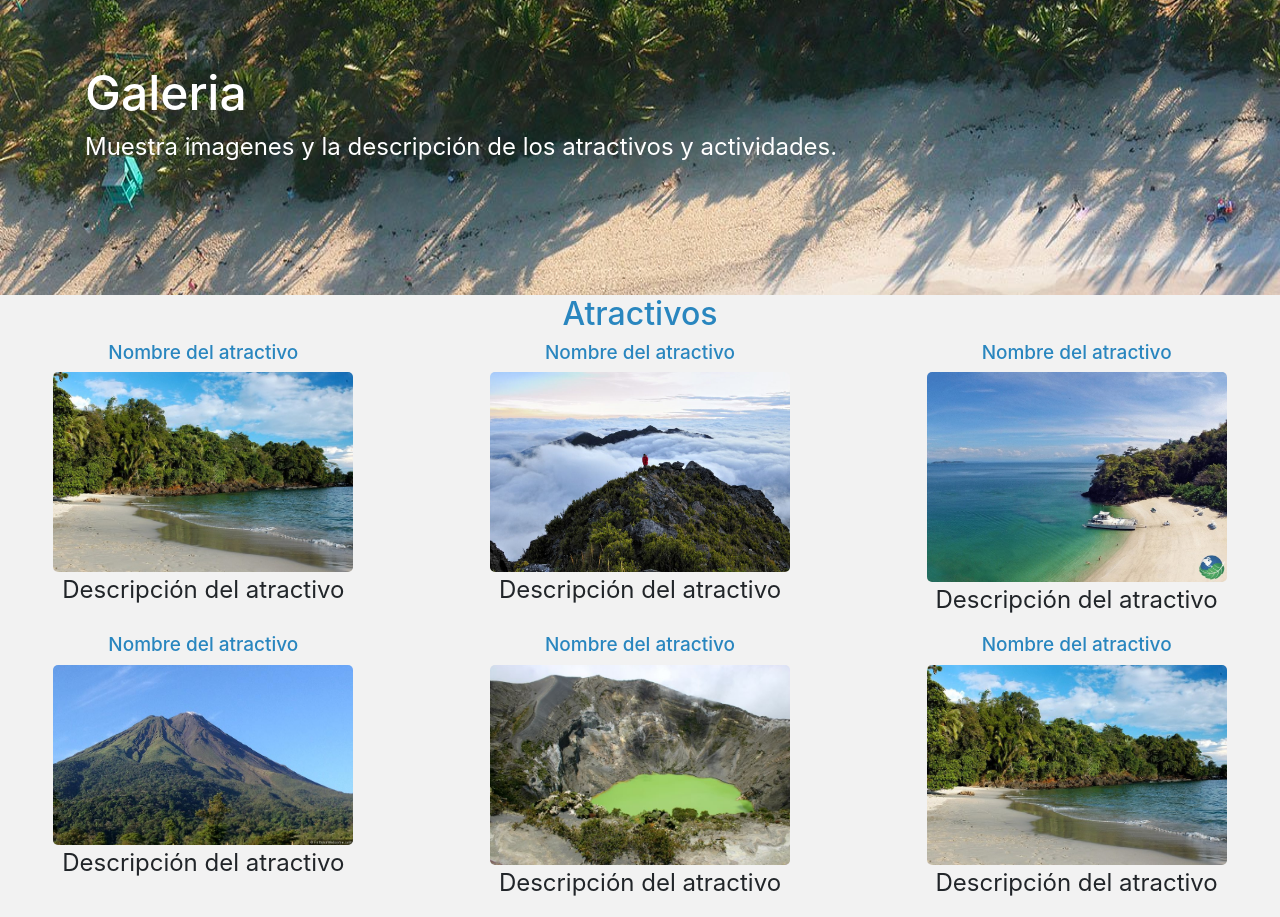
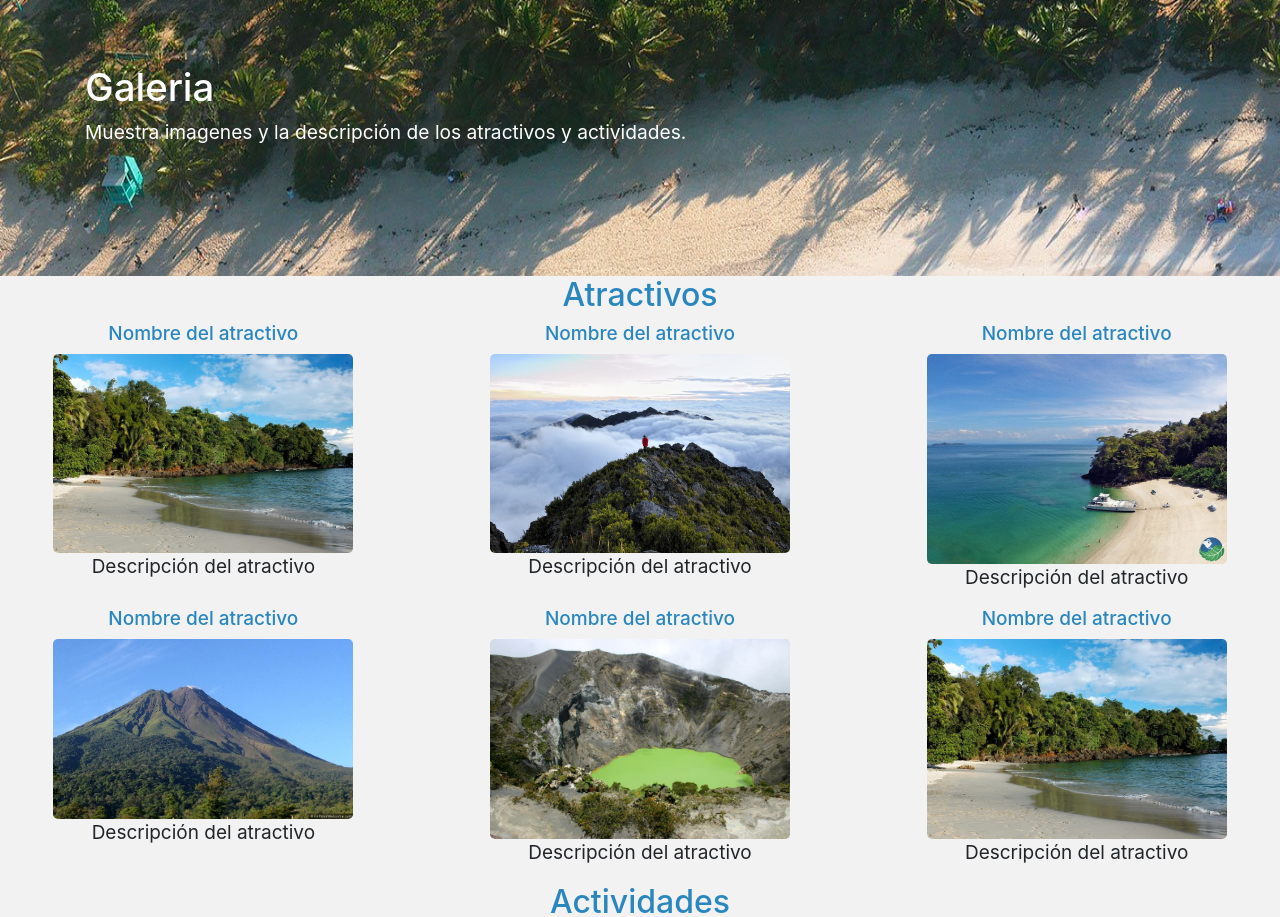
Before and after one commit to Stevendlavc/IF-7103_Recomendaciones, a PHP site: template view/galeriaView.php in a window 1280 px wide. Shown: the part 90-1007 px from the top of the page. Run offline with PHP 8.4, Linux system fonts and the light colour scheme; the template is opened without the code that fills it, so the values that code supplies are empty; some libraries are stand-ins or nearby versions; grey boxes are pictures that could not be loaded.

Commit message:
Cambios en el css

```diff
--- a/public/css/estilo.css
+++ b/public/css/estilo.css
@@ -23,7 +25,7 @@
         background-attachment: fixed;
         margin: 0;
         background-color: #f2f2f2;
-        font-size: 1.5em;
+        font-size: 1.2em;
     }
 
     /* Add a gray background color and some padding to the footer */
@@ -84,6 +87,14 @@
 
     }
 
+    .textMapa{
+       font-size: 19px;
+    }
+
+    .textGaleria{
+       font-size: 19px;
+    }
+
     h1{
         font-size: 2em !important;
     }
--- a/view/galeriaView.php
+++ b/view/galeriaView.php
@@ -16,70 +16,70 @@ require_once 'public/header.php';
         <div class="row rowGaleria">
             <div class="col-sm-4 text-center">
                 <h4 class="tituloMapa" href="index.php">Nombre del atractivo</h4>
-                <img src="public/css/img/manuelAntonio.jpg" onclick="onClick(this)" id="myImg" style="width: 300px;">
-                <p>Descripción del atractivo</p>
+                <img src="public/css/img/manuelAntonio.jpg" onclick="onClick(this)" class="myImg" id="myImg" alt="Responsive image">
+                <p class="textGaleria">Descripción del atractivo</p>
             </div>
             <div class="col-sm-4 text-center">
                 <h4 class="tituloMapa" href="index.php">Nombre del atractivo</h4>
-                <img src="public/css/img/chirripo.jpg" id="myImg"  onclick="onClick(this)" style="width: 300px;">
-                <p>Descripción del atractivo</p>
+                <img src="public/css/img/chirripo.jpg" id="myImg" class="myImg" onclick="onClick(this)" alt="Responsive image">
+                <p class="textGaleria">Descripción del atractivo</p>
             </div>
             <div class="col-sm-4 text-center">
                 <h4 class="tituloMapa" href="index.php">Nombre del atractivo</h4>
-                <img src="public/css/img/tortuga.jpg" id="myImg" onclick="onClick(this)"style="width: 300px;">
-                <p>Descripción del atractivo</p>
+                <img src="public/css/img/tortuga.jpg" id="myImg" class="myImg" onclick="onClick(this)" alt="Responsive image">
+                <p class="textGaleria">Descripción del atractivo</p>
             </div>
         </div>
         <div class="row rowGaleria">
             <div class="col-sm-4 text-center">
                 <h4 class="tituloMapa" href="index.php">Nombre del atractivo</h4>
-                <img src="public/css/img/volcanArenal.jpg" id="myImg" onclick="onClick(this)" style="width: 300px;">
-                <p>Descripción del atractivo</p>
+                <img src="public/css/img/volcanArenal.jpg" id="myImg" class="myImg" onclick="onClick(this)" alt="Responsive image">
+                <p class="textGaleria">Descripción del atractivo</p>
             </div>
             <div class="col-sm-4 text-center">
                 <h4 class="tituloMapa" href="index.php">Nombre del atractivo</h4>
-                <img src="public/css/img/volcanIrazu.jpg" id="myImg" onclick="onClick(this)" style="width: 300px;">
-                <p>Descripción del atractivo</p>
+                <img src="public/css/img/volcanIrazu.jpg" id="myImg" class="myImg" onclick="onClick(this)" alt="Responsive image" >
+                <p class="textGaleria">Descripción del atractivo</p>
             </div>
             <div class="col-sm-4 text-center">
                 <h4 class="tituloMapa" href="index.php">Nombre del atractivo</h4>
-                <img src="public/css/img/manuelAntonio.jpg" id="myImg" onclick="onClick(this)" style="width: 300px;">
-                <p>Descripción del atractivo</p>
+                <img src="public/css/img/manuelAntonio.jpg" id="myImg" class="myImg" onclick="onClick(this)" alt="Responsive image" >
+                <p class="textGaleria">Descripción del atractivo</p>
             </div>
         </div>
         <h3 class="text-center">Actividades</h3>
         <div class="row rowGaleria">
             <div class="col-sm-4 text-center">
                 <h4 class="tituloMapa" href="index.php">Nombre de la actividad</h4>
-                <img src="public/css/img/caminata.jpg" id="myImg" onclick="onClick(this)" style="width: 300px;">
-                <p>Descripción de la actividad</p>
+                <img src="public/css/img/caminata.jpg" id="myImg" class="myImg" onclick="onClick(this)" alt="Responsive image" >
+                <p class="textGaleria">Descripción de la actividad</p>
             </div>
             <div class="col-sm-4 text-center">
                 <h4 class="tituloMapa" href="index.php">Nombre de la actividad</h4>
-                <img src="public/css/img/canopy.jpg" id="myImg" onclick="onClick(this)" style="width: 300px;">
-                <p>Descripción de la actividad</p>
+                <img src="public/css/img/canopy.jpg" id="myImg" class="myImg" onclick="onClick(this)" alt="Responsive image" >
+                <p class="textGaleria">Descripción de la actividad</p>
             </div>
             <div class="col-sm-4 text-center">
                 <h4 class="tituloMapa" href="index.php">Nombre de la actividad</h4>
-                <img src="public/css/img/surfear.jpg" id="myImg" onclick="onClick(this)" style="width: 300px;">
-                <p>Descripción de la actividad</p>
+                <img src="public/css/img/surfear.jpg" id="myImg" class="myImg" onclick="onClick(this)" alt="Responsive image">
+                <p class="textGaleria">Descripción de la actividad</p>
             </div>
         </div>
         <div class="row rowGaleria">
             <div class="col-sm-4 text-center">
                 <h4 class="tituloMapa" href="index.php">Nombre de la actividad</h4>
-                <img src="public/css/img/surfear.jpg" id="myImg" onclick="onClick(this)" style="width: 300px;">
-                <p>Descripción de la actividad</p>
+                <img src="public/css/img/surfear.jpg" id="myImg" class="myImg" onclick="onClick(this)" alt="Responsive image">
+                <p class="textGaleria">Descripción de la actividad</p>
             </div>
             <div class="col-sm-4 text-center">
                 <h4 class="tituloMapa" href="index.php">Nombre de la actividad</h4>
-                <img src="public/css/img/caminata.jpg" id="myImg" onclick="onClick(this)" style="width: 300px;">
-                <p>Descripción de la actividad</p>
+                <img src="public/css/img/caminata.jpg" id="myImg" class="myImg" onclick="onClick(this)" alt="Responsive image">
+                <p class="textGaleria">Descripción de la actividad</p>
             </div>
             <div class="col-sm-4 text-center">
                 <h4 class="tituloMapa" href="index.php">Nombre de la actividad</h4>
-                <img src="public/css/img/canopy.jpg" id="myImg" onclick="onClick(this)" style="width: 300px;">
-                <p>Descripción de la actividad</p>
+                <img src="public/css/img/canopy.jpg" id="myImg" class="myImg" onclick="onClick(this)" alt="Responsive image">
+                <p class="textGaleria">Descripción de la actividad</p>
             </div>
         </div>
     </div>
```
Also changed, not shown: other parts of public/css/estilo.css (+38 -4 lines), view/mapaView.php (+9 -9 lines). Lines whose indentation alone changed are shown as unchanged.
